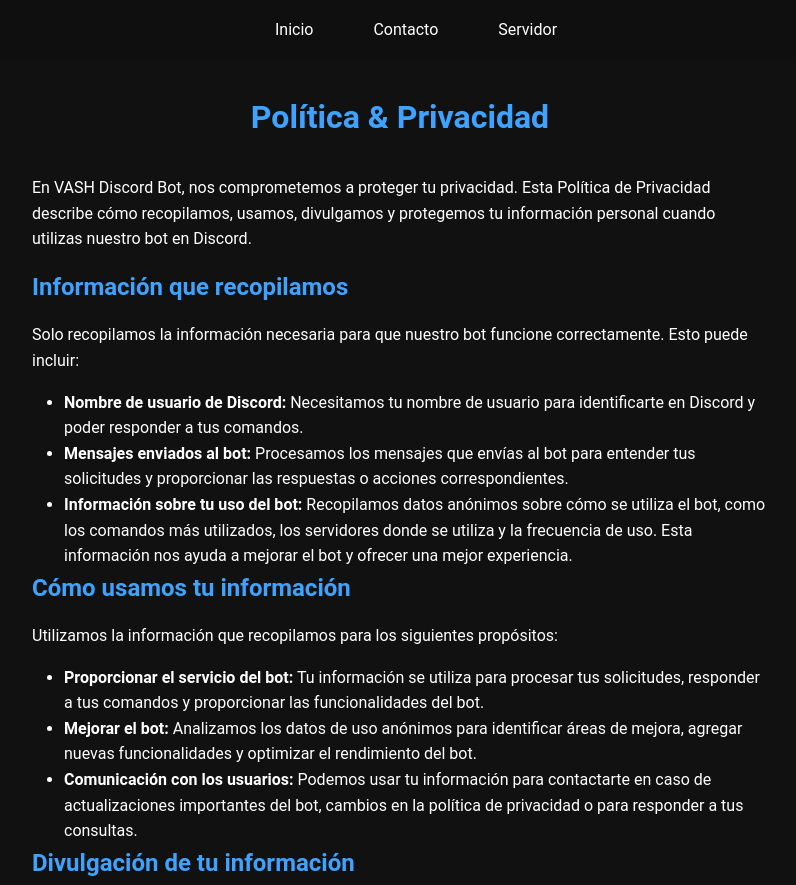
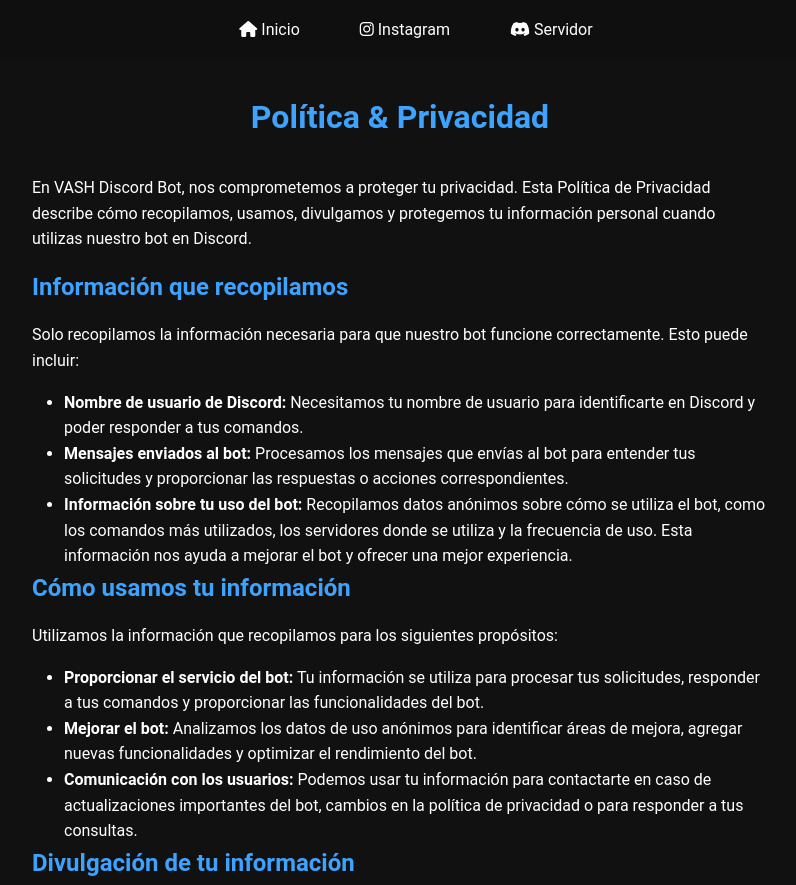
Before and after one commit to Zamucito/vashpp, a plain HTML site: page index.html in a window 1280 px wide. Shown: the top 885 px of the page, without its empty margins (240-1036 px from the left). Drawn offline with Linux system fonts and the light colour scheme.

Commit message:
index.html

```diff
--- a/index.html
+++ b/index.html
@@ -5,13 +5,14 @@
   <meta name="viewport" content="width=device-width, initial-scale=1.0">
   <title>Política de Privacidad - VASH Discord Bot</title>
   <link rel="stylesheet" href="styles.css">
+  <link rel="stylesheet" href="https://cdnjs.cloudflare.com/ajax/libs/font-awesome/6.4.0/css/all.min.css"
 </head>
 <body>
   <header class="header">
     <nav>
       <ul>
         <li><a href="#" class="header-button" target="_blank"><i class="fas fa-home"></i> Inicio</a></li>
-        <li><a href="https://www.instagram.com/zamucito/" class="header-button" target="_blank"><i class="fas fa-envelope"></i> Contacto</a></li>
+        <li><a href="https://www.instagram.com/zamucito/" class="header-button" target="_blank"><i class="fab fa-instagram"></i> Instagram</a></li>
         <li><a href="https://discord.gg/6B86dGyudv" class="header-button" target="_blank"><i class="fab fa-discord"></i> Servidor</a></li>
       </ul>
     </nav>
```
